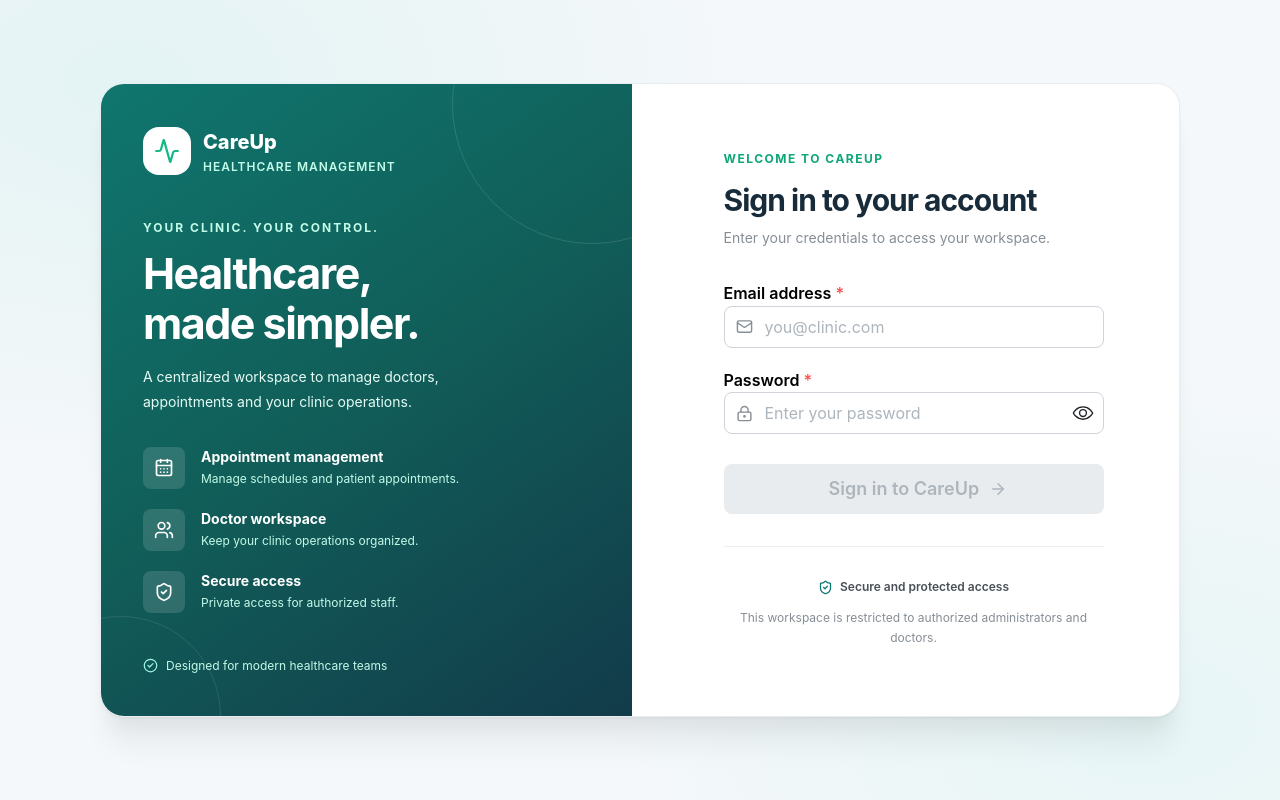
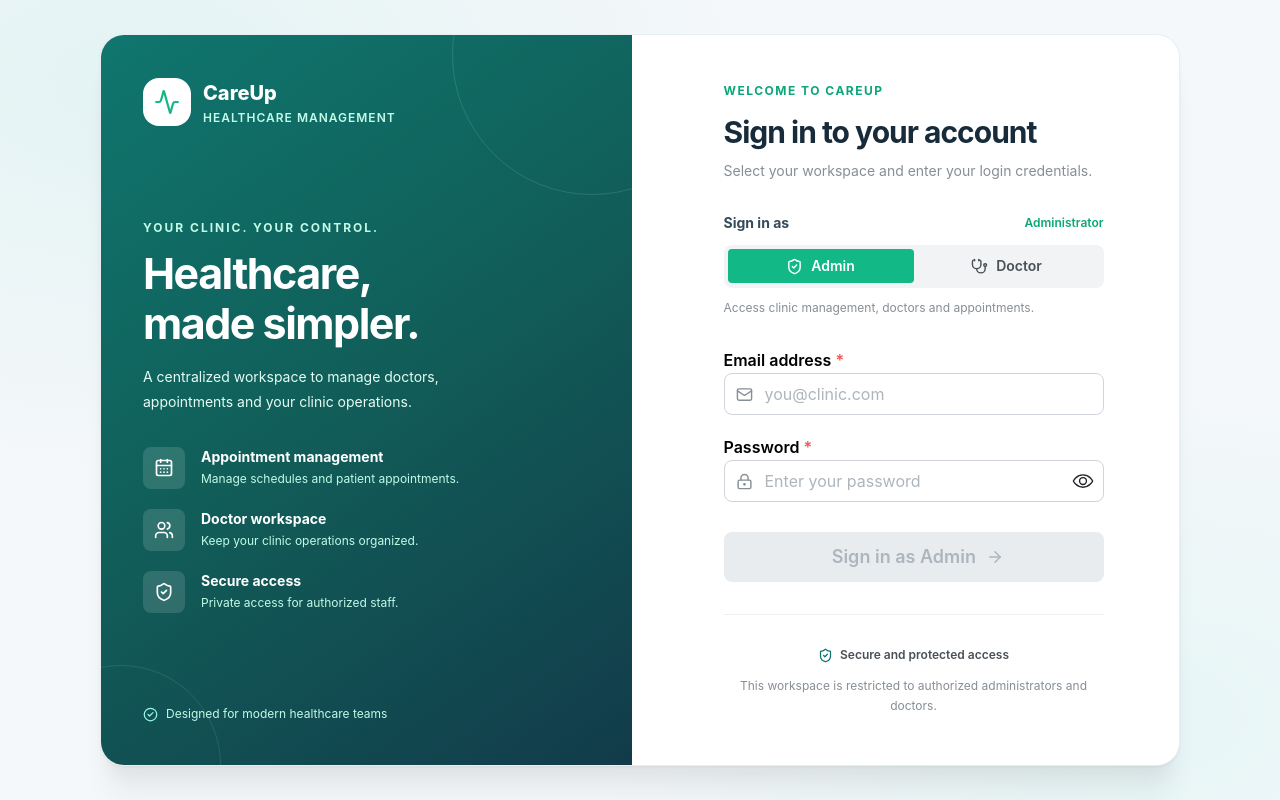
Before and after one commit to Amna-Coder404/doctor-appointment-admin, a React (Vite) app: page /login in a window 1280 px wide. Built offline with nearby package versions, Linux system fonts and the light colour scheme; no server answers.

Commit message:
ADD State for amdin and doctor role

```diff
--- a/src/hooks/useLogin.js
+++ b/src/hooks/useLogin.js
@@ -5,6 +5,7 @@ import { loginWithPassword } from "../services/authService";
 
 const useLogin = () => {
     const navigate = useNavigate();
+    const [role, setRole] = useState("admin");
 
     const [email, setEmail] = useState("");
     const [password, setPassword] = useState("");
@@ -18,7 +19,7 @@ const useLogin = () => {
         setSubmitting(true);
 
         try {
-            const profile = await loginWithPassword(email, password);
+            const profile = await loginWithPassword(email, password, role);
 
             if (profile.role === "admin") {
                 navigate("/admin/dashboard", { replace: true });
@@ -42,6 +43,8 @@ const useLogin = () => {
         error,
         submitting,
         handleSubmit,
+        role,
+        setRole,
     };
 }
 
--- a/src/pages/Login.jsx
+++ b/src/pages/Login.jsx
@@ -20,6 +20,7 @@ import {
     Group,
     Paper,
     PasswordInput,
+    SegmentedControl,
     Stack,
     Text,
     TextInput,
@@ -56,7 +57,11 @@ export default function Login() {
         error,
         submitting,
         handleSubmit,
+        role,
+        setRole,
     } = useLogin();
+
+    const selectedRole = role === "admin" ? "Administrator" : "Doctor";
 
     return (
         <Box
@@ -66,7 +71,6 @@ export default function Login() {
                 display: "flex",
                 alignItems: "center",
                 justifyContent: "center",
-                background: "#091522",
                 background: "#F5F8FA",
                 backgroundImage:
                     "radial-gradient(ellipse at 10% 10%, rgba(20,184,166,.08), transparent 40%), radial-gradient(ellipse at 90% 90%, rgba(45,212,191,.07), transparent 35%)",
@@ -281,10 +285,88 @@ export default function Login() {
                                     </Title>
 
                                     <Text size="sm" c="dimmed" mt={8}>
-                                        Enter your credentials to access your
-                                        workspace.
+                                        Select your workspace and enter your
+                                        login credentials.
                                     </Text>
                                 </Box>
+
+                                {/* Role selection */}
+                                <Stack gap="sm">
+                                    <Group justify="space-between">
+                                        <Text
+                                            size="sm"
+                                            fw={700}
+                                            c="#344b5a"
+                                        >
+                                            Sign in as
+                                        </Text>
+
+                                        <Text
+                                            size="xs"
+                                            c="teal.7"
+                                            fw={600}
+                                        >
+                                            {selectedRole}
+                                        </Text>
+                                    </Group>
+
+                                    <SegmentedControl
+                                        fullWidth
+                                        size="lg"
+                                        radius="md"
+                                        value={role}
+                                        onChange={setRole}
+                                        color="teal"
+                                        data={[
+                                            {
+                                                value: "admin",
+                                                label: (
+                                                    <Group
+                                                        justify="center"
+                                                        gap={8}
+                                                        wrap="nowrap"
+                                                    >
+                                                        <ShieldCheck
+                                                            size={17}
+                                                        />
+                                                        <Text
+                                                            size="sm"
+                                                            fw={600}
+                                                        >
+                                                            Admin
+                                                        </Text>
+                                                    </Group>
+                                                ),
+                                            },
+                                            {
+                                                value: "doctor",
+                                                label: (
+                                                    <Group
+                                                        justify="center"
+                                                        gap={8}
+                                                        wrap="nowrap"
+                                                    >
+                                                        <Stethoscope
+                                                            size={17}
+                                                        />
+                                                        <Text
+                                                            size="sm"
+                                                            fw={600}
+                                                        >
+                                                            Doctor
+                                                        </Text>
+                                                    </Group>
+                                                ),
+                                            },
+                                        ]}
+                                    />
+
+                                    <Text size="xs" c="dimmed">
+                                        {role === "admin"
+                                            ? "Access clinic management, doctors and appointments."
+                                            : "Access your personal doctor workspace and appointments."}
+                                    </Text>
+                                </Stack>
 
                                 {error && (
                                     <Alert
@@ -305,9 +387,7 @@ export default function Login() {
                                             type="email"
                                             size="md"
                                             radius="md"
-                                            leftSection={
-                                                <Mail size={17} />
-                                            }
+                                            leftSection={<Mail size={17} />}
                                             value={email}
                                             onChange={(event) =>
                                                 setEmail(
@@ -353,7 +433,7 @@ export default function Login() {
                                             }
                                             mt="xs"
                                         >
-                                            Sign in to CareUp
+                                            Sign in as {role === "admin" ? "Admin" : "Doctor"}
                                         </Button>
                                     </Stack>
                                 </form>
--- a/src/services/authService.js
+++ b/src/services/authService.js
@@ -31,7 +31,8 @@ export const getProfile = async (userId) => {
 
 
 // Login with Email and Password
-export const loginWithPassword = async (email, password) => {
+// Login with Email, Password and Role
+export const loginWithPassword = async (email, password, selectedRole) => {
     const { data, error } = await supabase.auth.signInWithPassword({
         email: email.trim(),
         password,
@@ -49,13 +50,21 @@ export const loginWithPassword = async (email, password) => {
             );
         }
 
+        // Verify selected role against actual database role
+        if (profile.role !== selectedRole) {
+            throw new Error(
+                `This account is registered as ${profile.role}, not ${selectedRole}.`
+            );
+        }
+
         return profile;
     } catch (error) {
         await supabase.auth.signOut();
 
         if (
             error.message ===
-            "This account does not have access to the admin panel."
+            "This account does not have access to the admin panel." ||
+            error.message.startsWith("This account is registered as")
         ) {
             throw error;
         }
```
